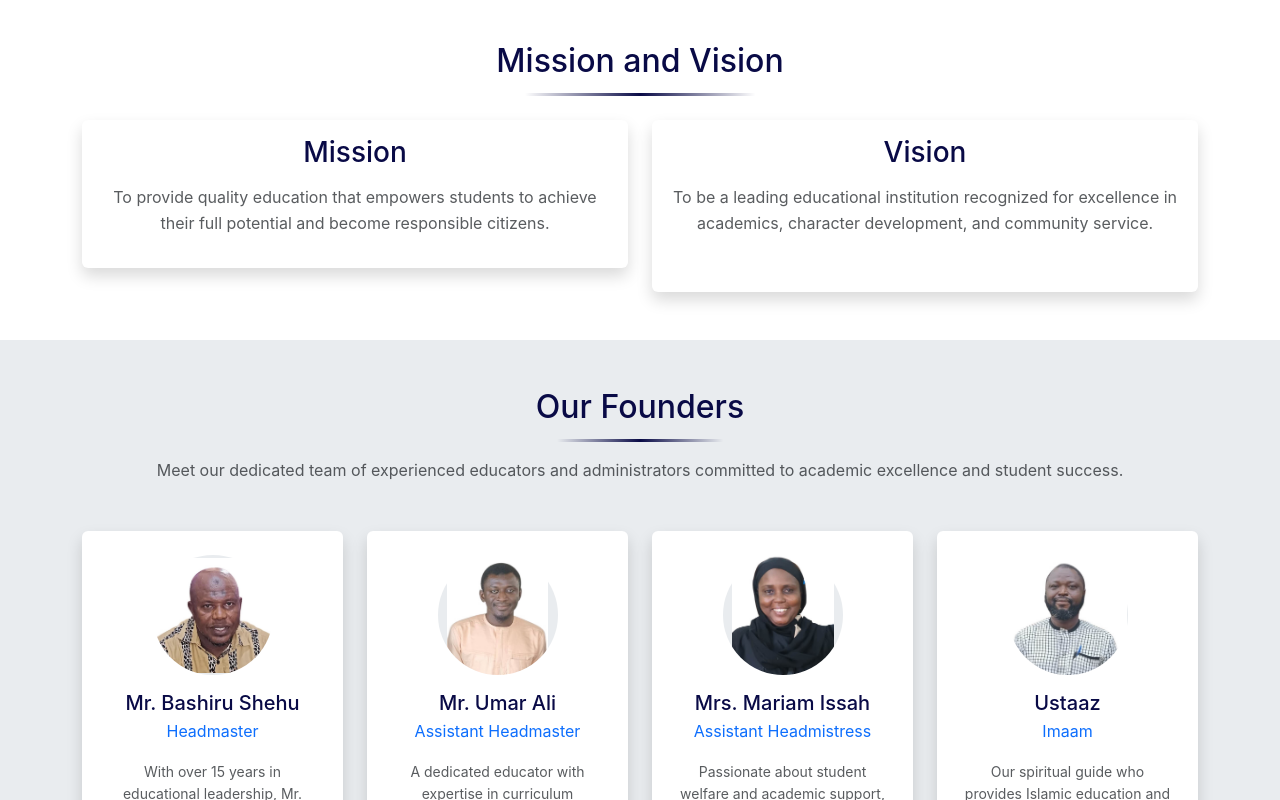
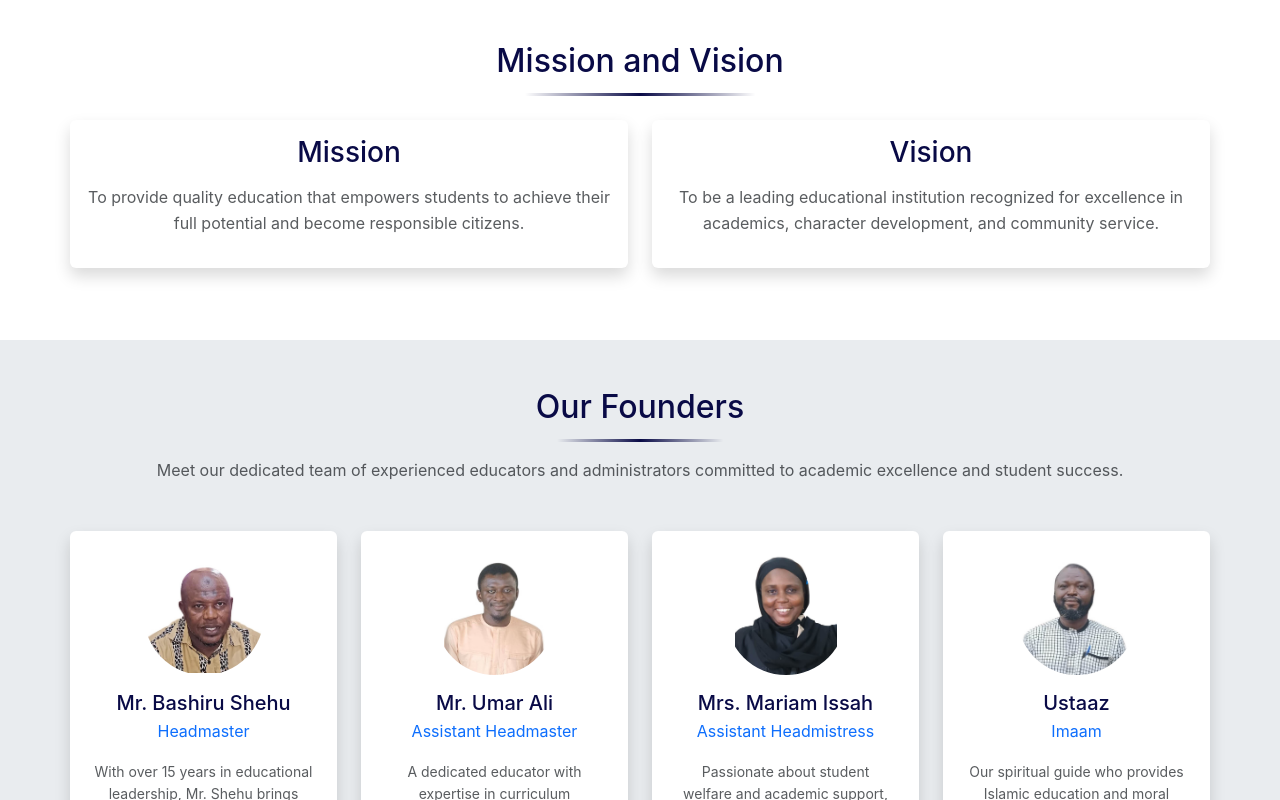
Before and after one commit to AmurdAmzer/IbassWeb-Redesign, a Next.js app in the folder frontend/: page /about-us in a window 1280 px wide. Shown: the part 1020-1820 px from the top of the page. Built offline with nearby package versions, Linux system fonts and the light colour scheme.

Commit message:
added paddings of 4 to the containers and adjusted the heights of the mission and vision cards

```diff
--- a/frontend/src/app/about-us/page.js
+++ b/frontend/src/app/about-us/page.js
@@ -66,7 +66,7 @@ export default function AboutUsPage() {
       </section>
 
       <section className="py-5" style={{backgroundColor: '#e9ecef'}}>
-        <Container>
+        <Container className="px-4 px-md-0">
           <Row className="align-items-center">
             <Col lg={6} md={12} className="mb-4 mb-lg-0 order-2 order-lg-1">
               <img
@@ -114,7 +114,7 @@ export default function AboutUsPage() {
 
       {        /* Mission and Vision Section */ }
         <section className="py-5">
-            <Container>
+            <Container className="px-4 px-md-0">
                 <Row className="text-center">
                     <Col>
                     <h2 className="mb-4" style={{
@@ -129,23 +129,27 @@ export default function AboutUsPage() {
                     </Col>
                 </Row>
                 <Row className="text-center">
-                <Col md={6} className="mb-4">
-                <Card className="h-100 border-0 shadow">
-                    <Card.Body>
+                    <Col md={6} className="mb-4 d-flex">
+                    <Card className="w-100 h-100 border-0 shadow">
+                        <Card.Body className="d-flex flex-column justify-content-between">
+                            <div>
                             <h3 className="mb-3">Mission</h3>
                             <p className="text-muted">
                                 To provide quality education that empowers students to achieve their full potential and become responsible citizens.
                             </p>
+                            </div>
                         </Card.Body>
                     </Card>
                     </Col>
-                <Col md={6}>
-                <Card className="h-100 border-0 shadow">
-                    <Card.Body>
+                    <Col md={6} className="mb-4 d-flex">
+                    <Card className="w-100 h-100 border-0 shadow">
+                        <Card.Body className="d-flex flex-column justify-content-between">
+                            <div>
                             <h3 className="mb-3">Vision</h3>
                             <p className="text-muted">
                                 To be a leading educational institution recognized for excellence in academics, character development, and community service.
                             </p>
+                            </div>
                         </Card.Body>
                     </Card>
                     </Col>
@@ -155,7 +159,7 @@ export default function AboutUsPage() {
 
         {/* Founders Section */}
         <section className="py-5" style={{backgroundColor: '#e9ecef'}}>
-        <Container>
+        <Container className="px-4 px-md-0">
           <h2 className="text-center mb-3" style={{background: 'linear-gradient(to right, transparent, var(--school-blue), transparent) no-repeat bottom', backgroundSize: '80% 3px', paddingBottom: '15px', width: 'fit-content', margin: '0 auto 1rem auto'}}>Our Founders</h2>
           <p className="text-center text-muted mb-5 px-3">
           Meet our dedicated team of experienced educators and administrators committed to academic excellence and student success.
@@ -175,6 +179,7 @@ export default function AboutUsPage() {
                         backgroundImage: `url(${leader.image})`,
                         backgroundSize: 'contain',
                         backgroundRepeat: 'no-repeat',
+                        backgroundColor: 'transparent',
                         backgroundPosition: 'center'
                       }}
                     />
```
Also changed, not shown: frontend/src/app/page.js (+4 -4 lines). Lines whose indentation alone changed are shown as unchanged.
